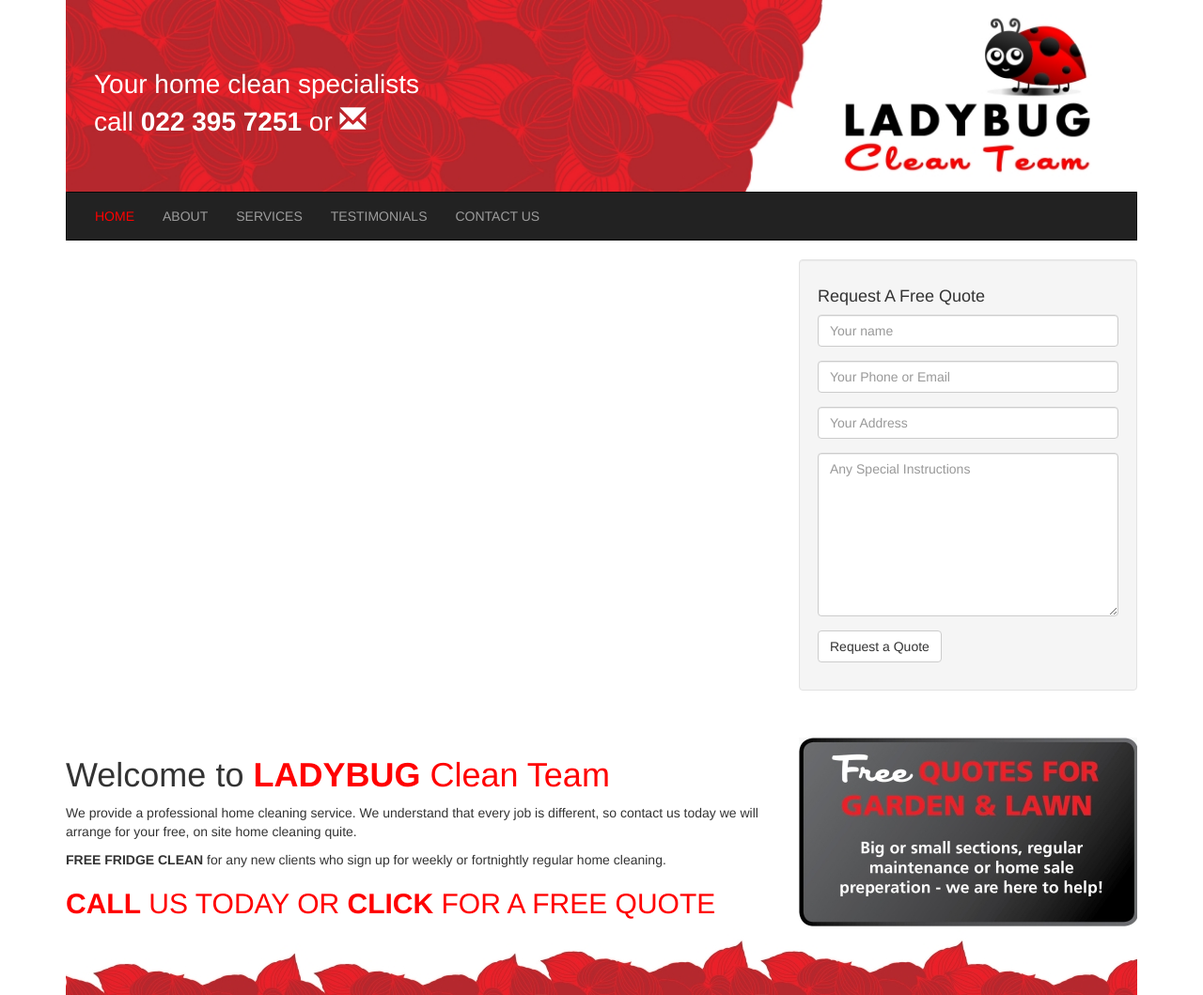
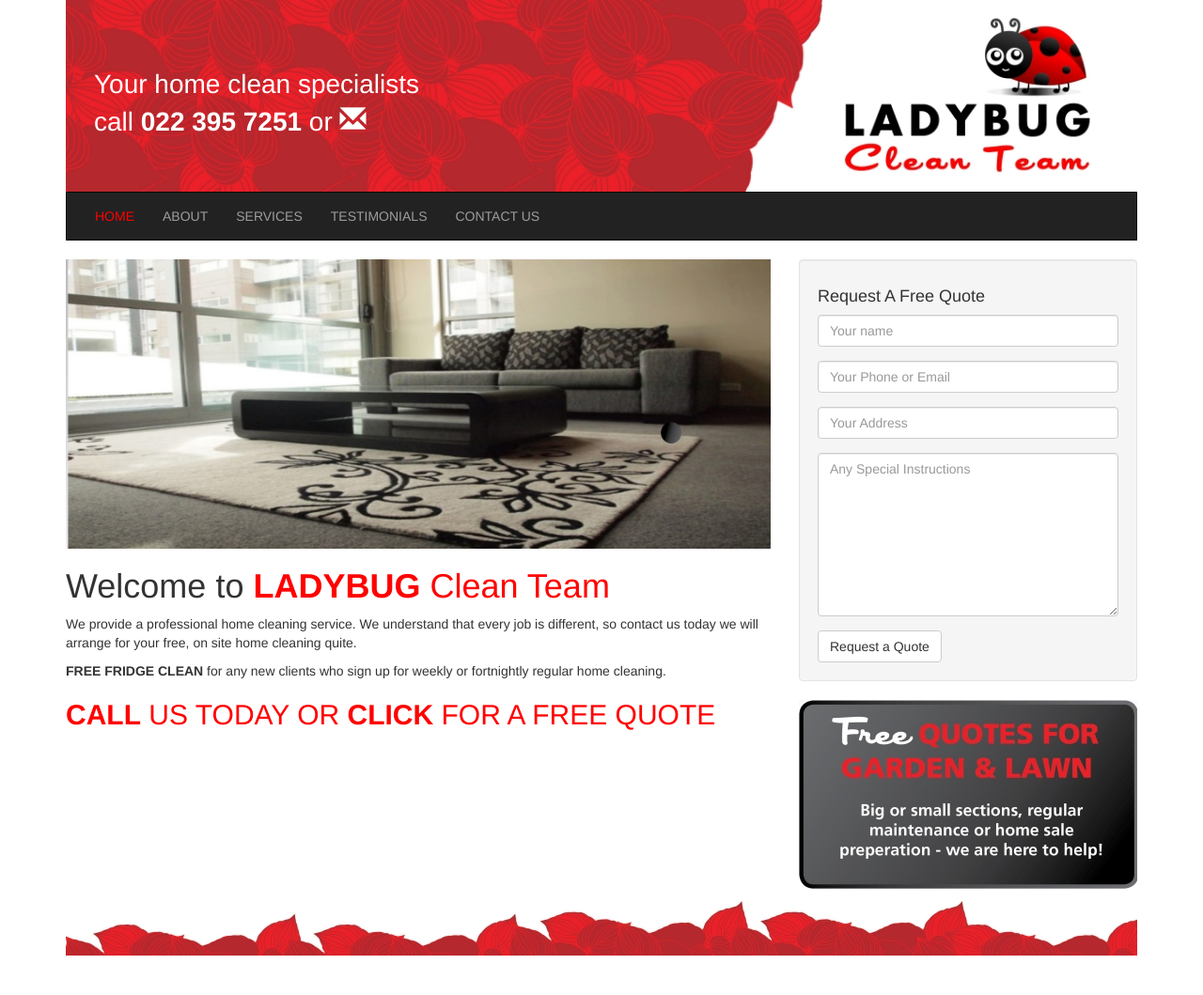
Before and after one commit to wyaeld/ladybugclean.co.nz, a Jekyll site: the page built from index.md, in a window 1280 px wide. Shown: the whole page at 94% size. Built offline with Jekyll 4.4.1, drawn with Linux system fonts in a browser that asks for light colours; nearby versions of some CDN libraries; Markdown is read by kramdown in place of the engine named in the settings; after the commit the page ends 1017 px from its top, so only the background shows below that.

Commit message:
switch to main/sidebar, add pic

```diff
--- a/_includes/quote-form.html
+++ b/_includes/quote-form.html
@@ -10,7 +10,7 @@
   "https://docs.google.com/a/ladybugclean.co.nz/forms/d/1-S4OqxIm6RyZ6DWBUUFFIfNFN0W8Xz68zb9RHg0y9s4/formResponse"
   method="post" id="ss-form" target="hidden_iframe" onsubmit="submitted=true;" name="ss-form"  role="form" class="well well-small">
 
-  <h4>Request A Free Quote<h4>
+  <h4>Request A Free Quote</h4>
 
   <div class="form-group">
     <input id="entry_906005434" type="text" name="entry.906005434" value="" class="form-control" placeholder="Your name">
--- a/_layouts/main.html
+++ b/_layouts/main.html
@@ -7,20 +7,14 @@
 </div>
 
 <div class="row">
-  <div class="col-sm-8">
-    <!--<img src="holder.js/848x250" class="img-responsive">
-    -->
+  <div id="main-content" class="col-sm-8">
+    <img src="/images/carousel1.jpg" class="img-responsive">
+
+    {{ content }}
   </div>
-  <div class="col-sm-4">
+  <div id="sidebar" class="col-sm-4">
     {% include quote-form.html %}
-  </div>
-</div>
 
-<div class="row" style="margin-top: 30px;">
-    <div class="col-md-8 col-sm-12" >
-      {{ content }}
-  </div>
-  <div class="col-md-4 col-md-offset-0 col-sm-6 col-sm-offset-3">
     <img src="/images/free-quotes.jpg" class="img-responsive">
   </div>
 </div>
```
Also changed, not shown: images/carousel1.jpg (added).
